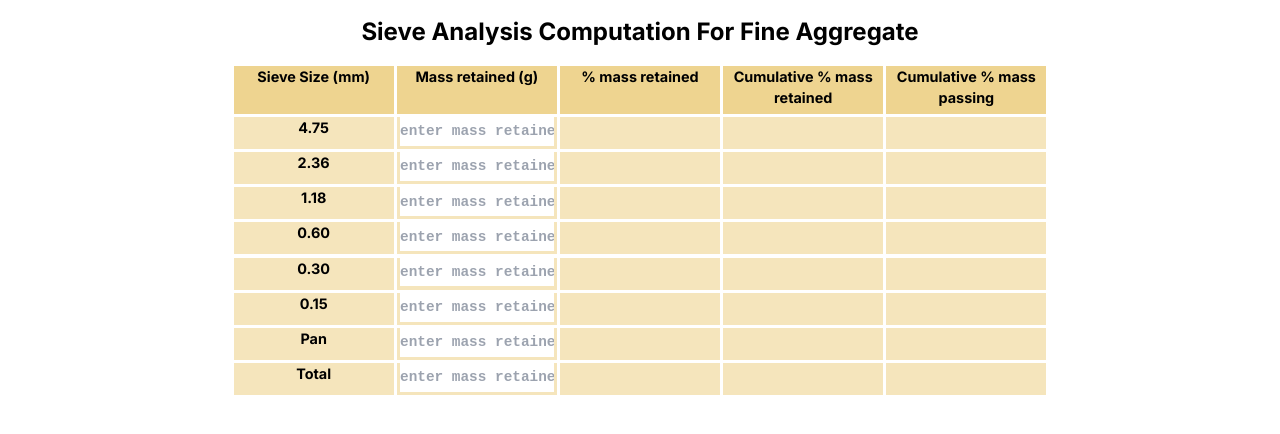
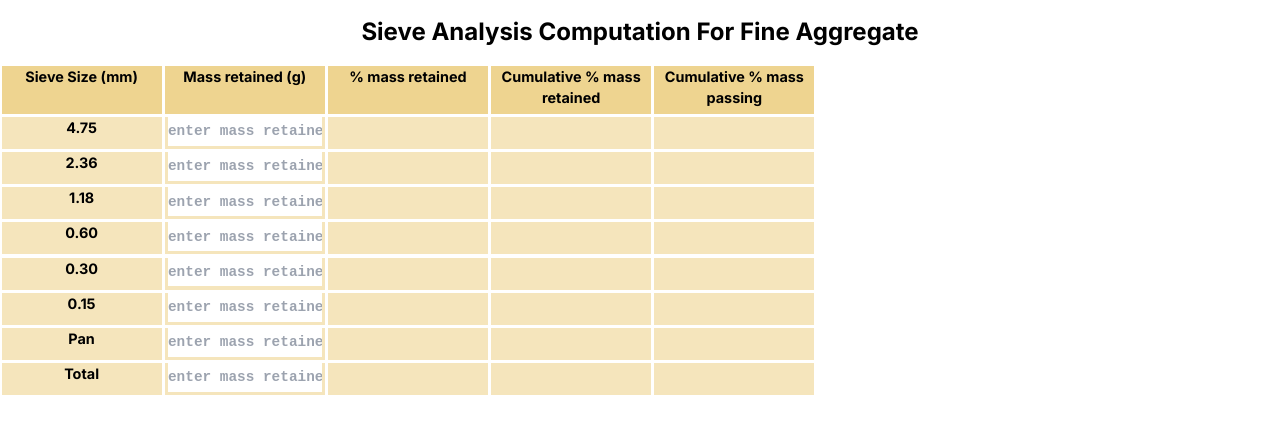
Before and after one commit to IsraelIyke/ug-project, a Next.js app: page /psd-curve in a window 1280 px wide. Shown: the top 434 px of the page. Built offline with nearby package versions, Linux system fonts and the light colour scheme.

Commit message:
working on the particle distribution input field

```diff
--- a/app/psd-curve/page.css
+++ b/app/psd-curve/page.css
@@ -1,7 +1,8 @@
 .particle {
   display: flex;
-  justify-content: center;
   align-items: center;
+  overflow-y: hidden;
+  overflow-x: auto;
 }
 .particle-sub {
   display: flex;
--- a/app/psd-curve/page.js
+++ b/app/psd-curve/page.js
@@ -64,7 +64,7 @@
       <Head>
         <title>Particle Size Distribution Curve</title>
 
-        <meta name="viewport" content="width=device-width, initial-scale=1.0" />
+        <meta name="viewport" content="width=device-width, initial-scale=2.0" />
       </Head>
       <h1
         className="text-2xl font-bold mb-4 mt-4"
```
